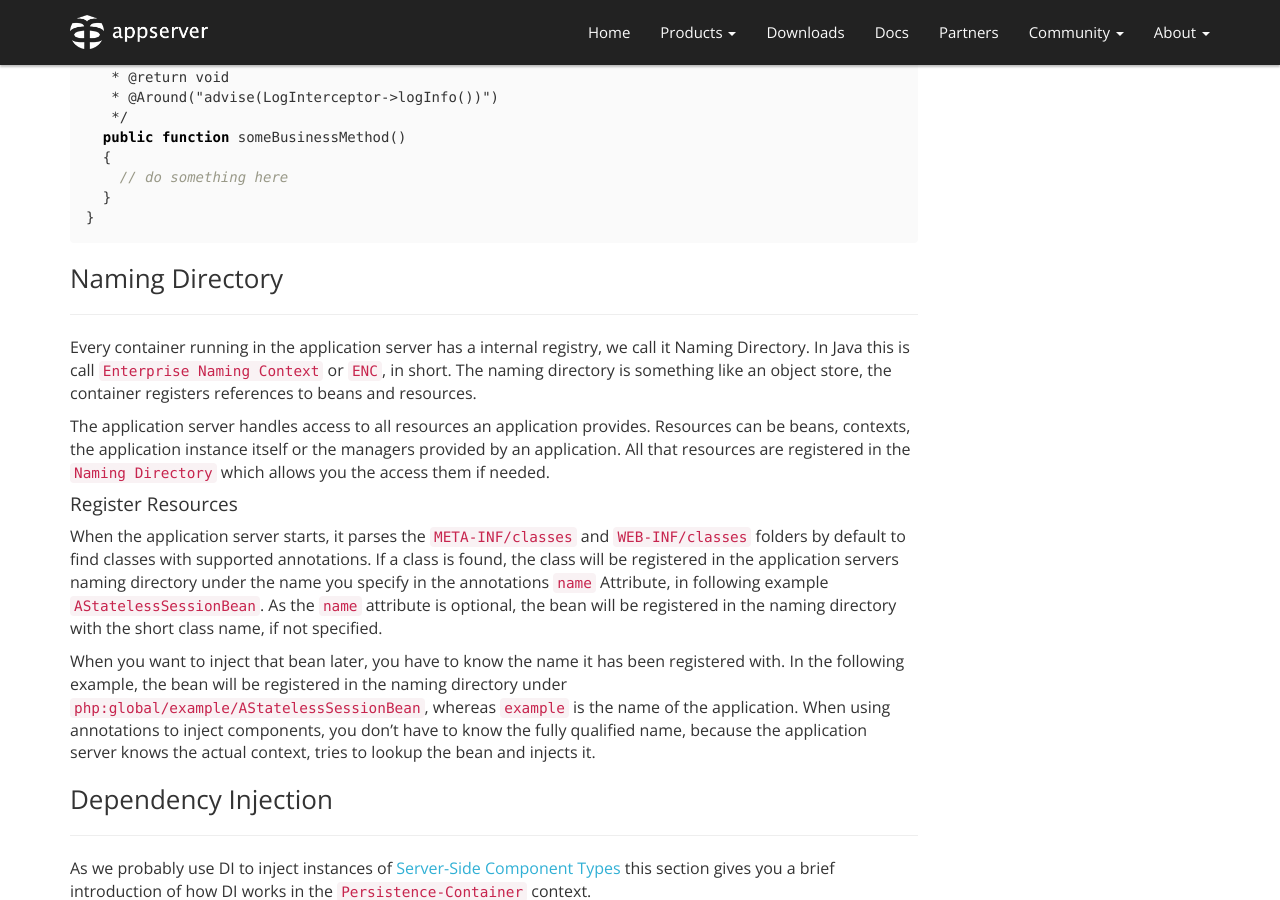
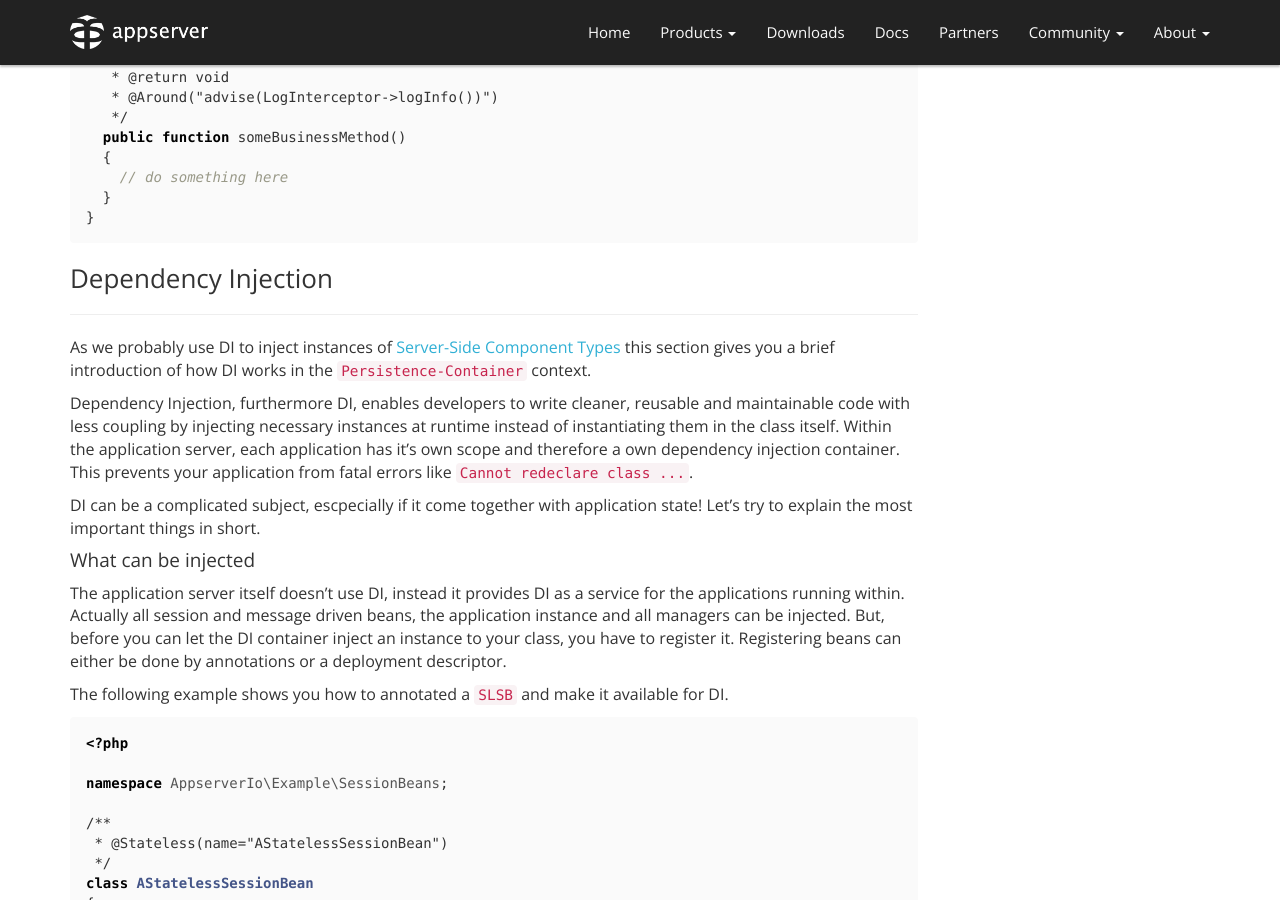
Before and after one commit to appserver-io/appserver, a Jekyll site: the page built from _posts/2014-12-30-persistence-container-basics.md, in a window 1280 px wide and 900 px high, scrolled down 16134 px. Built offline with Jekyll 4.4.1, drawn with Linux system fonts in a browser that asks for light colours; nearby versions of some CDN libraries; library files that are not in the unit come from our copies; Markdown is read by kramdown in place of the engine named in the settings.

Commit message:
Update 2014-12-30-persistence-container-basics.md

````diff
--- a/_posts/2014-12-30-persistence-container-basics.md
+++ b/_posts/2014-12-30-persistence-container-basics.md
@@ -720,19 +720,6 @@ class LoggedBean
 }
 ```
 
-### Naming Directory
-***
-
-Every container running in the application server has a internal registry, we call it Naming Directory. In Java this is call `Enterprise Naming Context` or `ENC`, in short. The naming directory is something like an object store, the container registers references to beans and resources.
-
-The application server handles access to all resources an application provides. Resources can be beans, contexts, the application instance itself or the managers provided by an application. All that resources are registered in the `Naming Directory` which allows you the access them if needed.
-
-#### Register Resources
-
-When the application server starts, it parses the `META-INF/classes` and `WEB-INF/classes` folders by default to find classes with supported annotations. If a class is found, the class will be registered in the application servers naming directory under the name you specify in the annotations `name` Attribute, in following example `AStatelessSessionBean`. As the `name` attribute is optional, the bean will be registered in the naming directory with the short class name, if not specified.
-
-When you want to inject that bean later, you have to know the name it has been registered with. In the following example, the bean will be registered in the naming directory under `php:global/example/AStatelessSessionBean`, whereas `example` is the name of the application. When using annotations to inject components, you don't have to know the fully qualified name, because the application server knows the actual context, tries to lookup the bean and injects it.
-
 ### Dependency Injection
 ***
 
````
